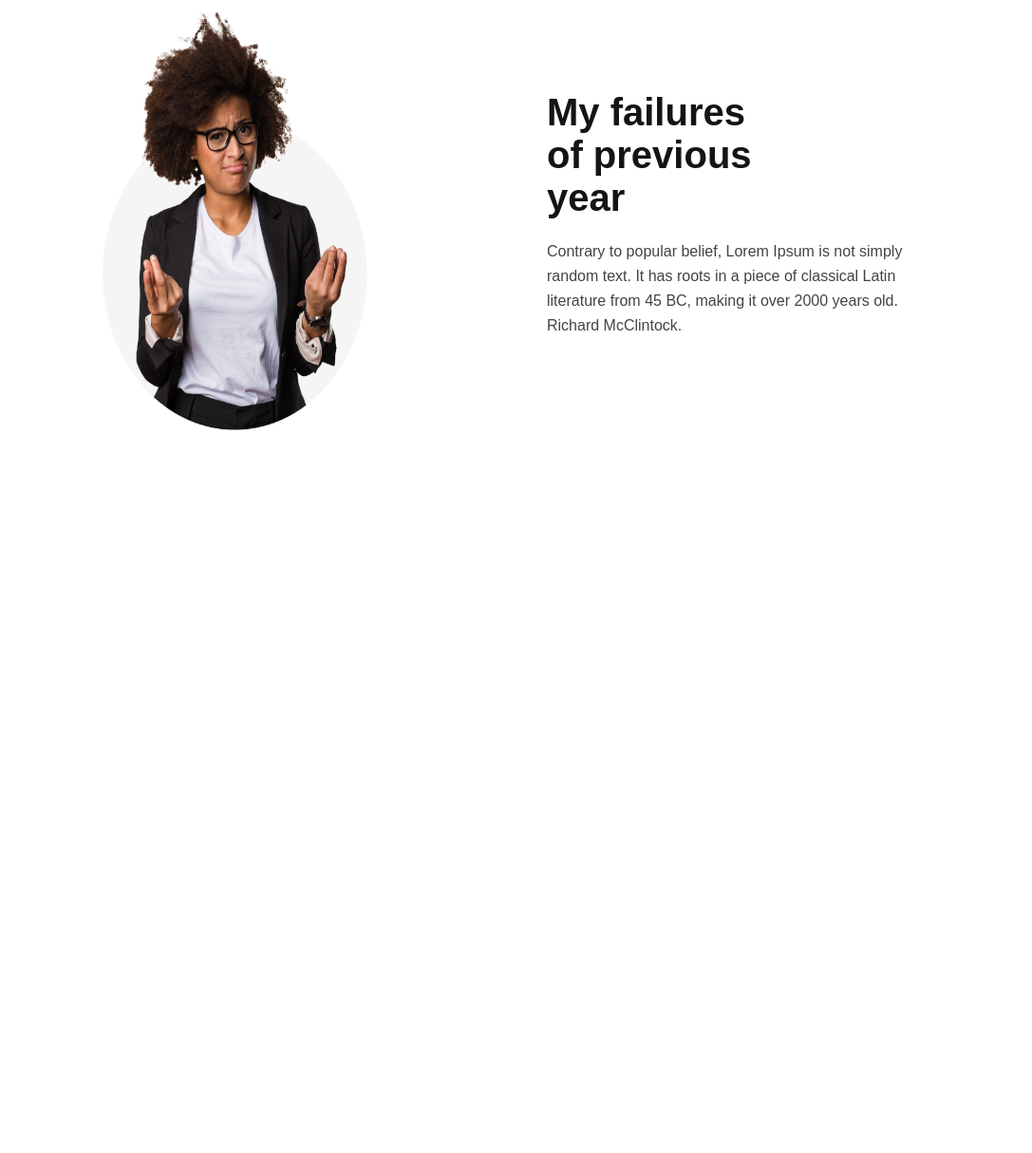
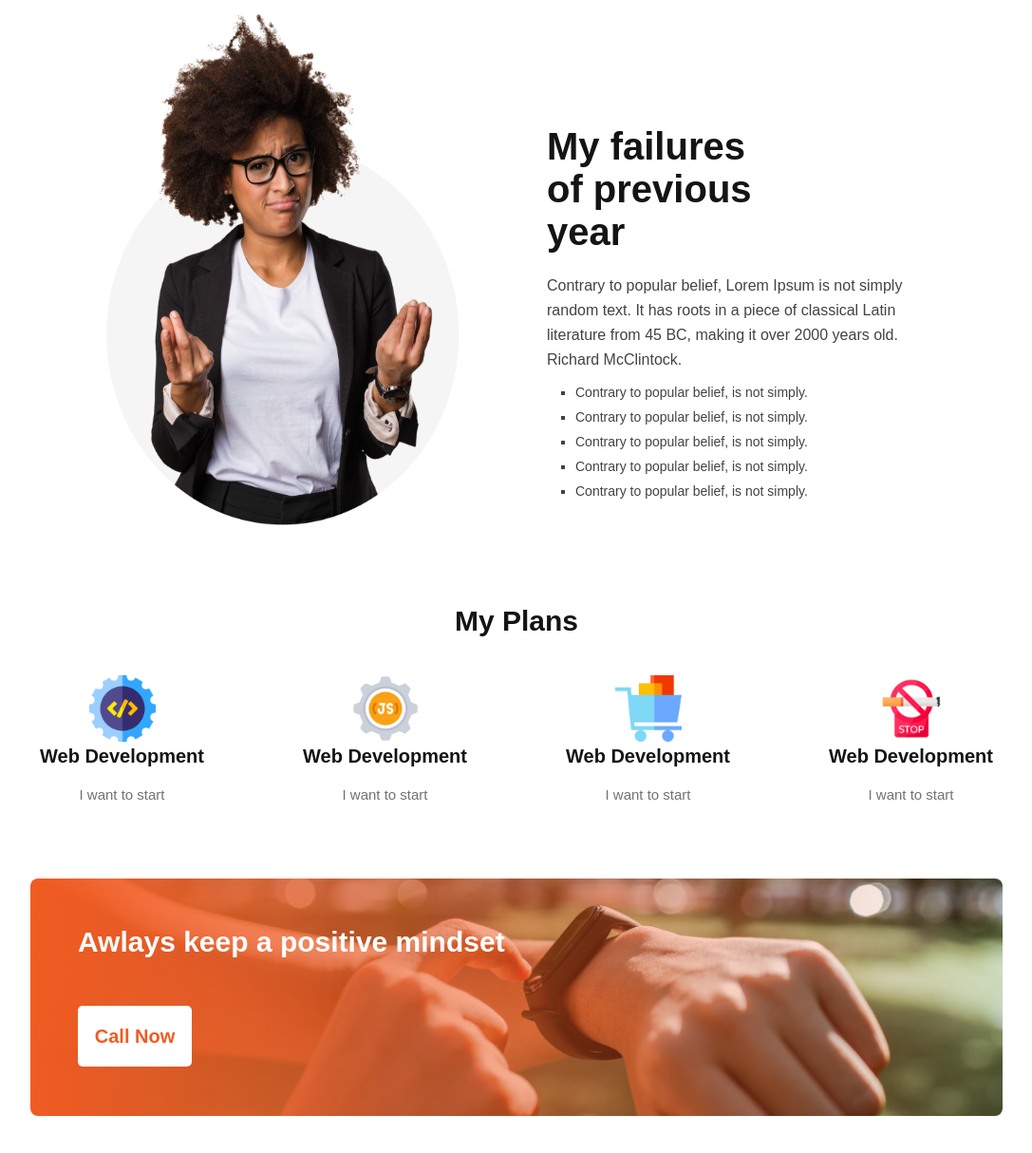
Before and after one commit to rana5699/new-year-protfolio, a plain HTML site: page index.html in a window 1280 px wide. Shown: the part 847-2061 px from the top of the page at 95% size, without its empty margins (96-1183 px from the left). Before the commit the page ends 1354 px from the top, so only its background shows below. Drawn offline with Linux system fonts and the light colour scheme.

Commit message:
add new blog and image

```diff
--- a/index.html
+++ b/index.html
@@ -46,10 +46,58 @@
                     <h1 class="banner-tittle">My failures of previous year</h1>
 
                     <p class="banner-info">Contrary to popular belief, Lorem Ipsum is not simply random text. It has roots in a piece of classical Latin literature from 45 BC, making it over 2000 years old. Richard McClintock.</p>
+
+                    <ul class="banner-list">
+                        <li>Contrary to popular belief, is not simply.</li>
+                        <li>Contrary to popular belief, is not simply.</li>
+                        <li>Contrary to popular belief, is not simply.</li>
+                        <li>Contrary to popular belief, is not simply.</li>
+                        <li>Contrary to popular belief, is not simply.</li>
+                    </ul>
                 </div>
             </div>
         </section>
         <!-- Banner-Section END here -->
+
+        <!-- My plans section START here -->
+        <section id="plan-section">
+            <h1 id="plan-tittle">My Plans</h1>
+            <div class="my-plan-container">
+                <div class="plan-box">
+                    <img class="plan-icon" src="images/icons/web.png" alt="">
+                    <h1 class="plan-box-tittle">Web Development</h1>
+                    <p class="plan-box-info">I want to start</p>
+                </div>
+
+                <div class="plan-box">
+                    <img class="plan-icon" src="images/icons/js.png" alt="">
+                    <h1 class="plan-box-tittle">Web Development</h1>
+                    <p class="plan-box-info">I want to start</p>
+                </div>
+
+                <div class="plan-box">
+                    <img class="plan-icon" src="images/icons/ecom.png" alt="">
+                    <h1 class="plan-box-tittle">Web Development</h1>
+                    <p class="plan-box-info">I want to start</p>
+                </div>
+
+                <div class="plan-box">
+                    <img class="plan-icon" src="images/icons/smoke.png" alt="">
+                    <h1 class="plan-box-tittle">Web Development</h1>
+                    <p class="plan-box-info">I want to start</p>
+                </div>
+            </div>
+        </section>
+        <!-- My plans section END here -->
+
+        <!-- call section START here -->
+        <section>
+            <div class="blank-section">
+                <h1 class="call-tittle">Awlays keep a positive mindset</h1>
+                <button class="call-btn">Call Now</button>
+            </div>
+        </section>
+        <!-- call section END here -->
     </main>
     <!-- this is main sectin END here -->
 
--- a/styles.css
+++ b/styles.css
@@ -81,8 +81,8 @@ header{
 
 /* Banner-Section START here */
 .profile-img{
-    width: 300px;
-    height: 450px;
+    width: 400px;
+    height: 550px;
     flex-shrink: 0;
 }
 .banner-container{
@@ -91,7 +91,7 @@ header{
     align-items: center;
     width: 70%;
     height: 70%;
-    background-color: #fff;
+    background-color: #ffffff;
     margin: 50px auto;
 }
 .banner-tittle{
@@ -114,4 +114,97 @@ header{
     font-weight: 400;
     line-height: 26px;
 }
+.banner-list{
+    width: 315px;
+    height: 27.82px;
+    list-style: square;
+    margin-left: 30px;
+    color: #444343;
+    font-size: 14px;
+    font-style: normal;
+    font-weight: 400;
+    line-height: 26px;
+}
 /* Banner-Section END here */
+
+/* my plans section START here */
+#plan-section{
+    width: 80%;
+    height: 50%;
+    margin: 50px auto;
+    background-color: #fff;
+}
+.my-plan-container{
+    display: flex;
+    justify-content: space-between;
+    align-items: center;
+    padding: 10px;
+
+}
+.plan-box{
+    text-align: center;
+}
+#plan-tittle{
+    padding: 30px;
+    text-align: center;
+    color:#151414;
+    font-size: 30px;
+    font-style: normal;
+    font-weight: 700;
+    line-height: normal;
+}
+.plan-icon{
+    width: 70px;
+    height: 70px;
+}
+.plan-box-tittle{
+    color:#151414;
+    font-size: 20px;
+    font-style: normal;
+    font-weight: 700;
+    line-height: normal;
+}
+.plan-box-info{
+    color: #737272;
+    font-size: 15px;
+    padding: 20px;
+    font-style: normal;
+    font-weight: 500;
+    line-height: normal;
+}
+/* my plans section END here */
+.blank-section{
+    padding: 50px;
+    width: 80%;
+    height: 250px;
+    margin: 50px auto;
+    border-radius: 8px;
+    background: linear-gradient(90deg, #F15B22 0%, rgba(241, 91, 34, 0.00) 100%);
+    background-image:  linear-gradient(90deg, #F15B22 0%, rgba(241, 91, 34, 0.00) 100%),url('images/watch.png');
+    background-size: cover;
+    background-repeat: no-repeat;
+    background-position: center;
+}
+.call-tittle{
+    color: #FFF;
+    font-size: 30px;
+    font-style: normal;
+    font-weight: 700;
+    line-height: normal;
+    width: 459px;
+}
+.call-btn{
+    width: 120px;
+    height: 64px;
+    flex-shrink: 0;
+    border-radius: 5px;
+    background: #FFF;
+    color: #F15B22;
+    border: 0;
+    text-align: center;
+    font-size: 20px;
+    font-style: normal;
+    font-weight: 600;
+    line-height: normal;
+    margin-top: 50px;
+}
```
